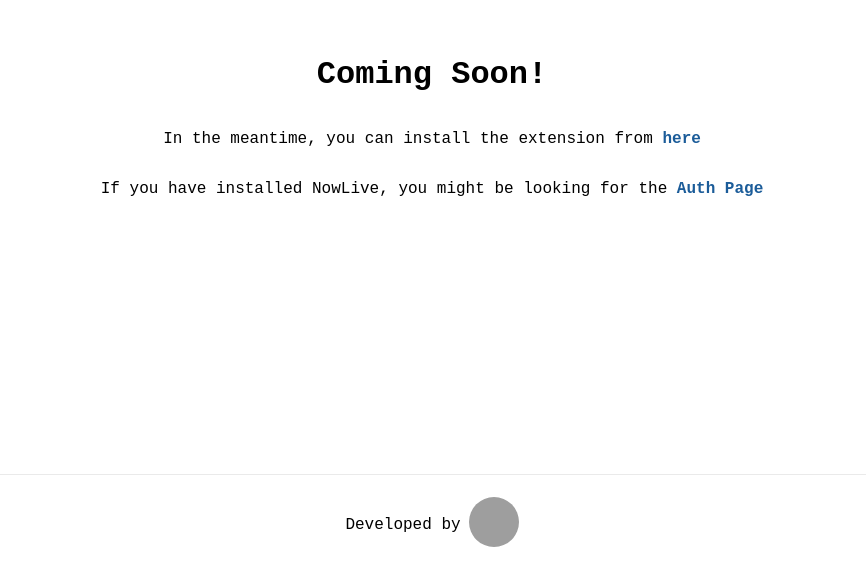
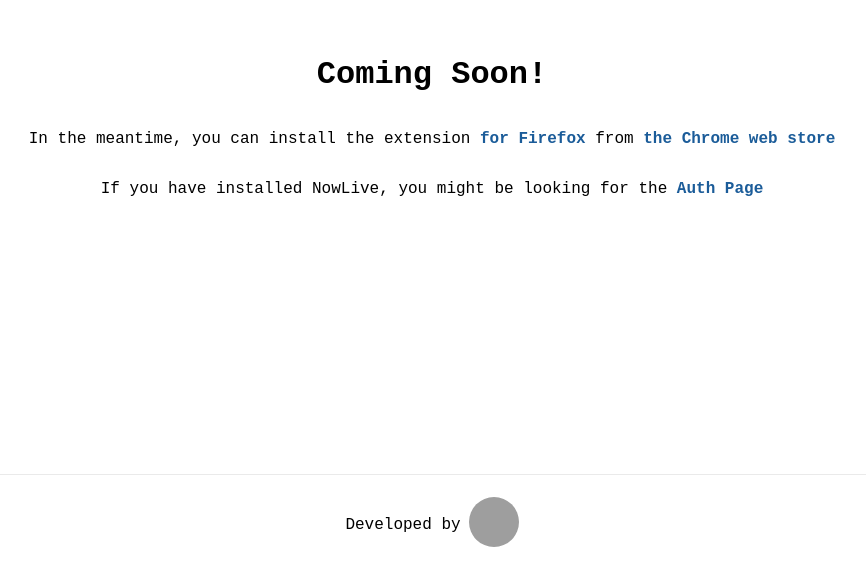
Before and after one commit to jewlexx/NowLiveWeb, a Next.js app: page / in a window 1280 px wide. Shown: the part 226-800 px from the top of the page, without its empty margins (208-1074 px from the left). Built offline with nearby package versions, Linux system fonts and the light colour scheme; grey boxes are pictures that could not be loaded.

Commit message:
added firefox installation

```diff
--- a/src/pages/index.tsx
+++ b/src/pages/index.tsx
@@ -8,14 +8,21 @@ export default function Home(): JSX.Element {
     <Page description='Website for the Now Live chrome extension'>
       <h1>Coming Soon!</h1>
       <p id='NowLiveExtensionInstalledOrNotText'>
-        In the meantime, you can install the extension from{' '}
+        In the meantime, you can install the extension{' '}
+        <a
+          className={styles.link}
+          href='https://addons.mozilla.org/firefox/downloads/file/3968448/2dbb80bb3bfd4d999aad-1.1.1.xpi'
+        >
+          for Firefox
+        </a>{' '}
+        from{' '}
         <a
           className={styles.link}
           href='https://chrome.google.com/webstore/detail/now-live/fonhghodpbmhkkccljcjkpjjooehflpk'
           target='_blank'
           rel='noreferrer'
         >
-          here
+          the Chrome web store
         </a>
       </p>
       <p>
```
